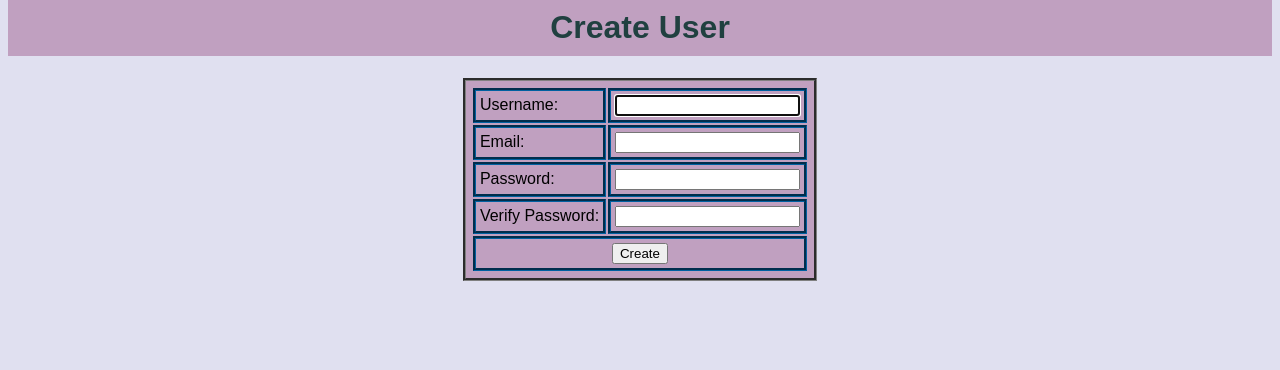
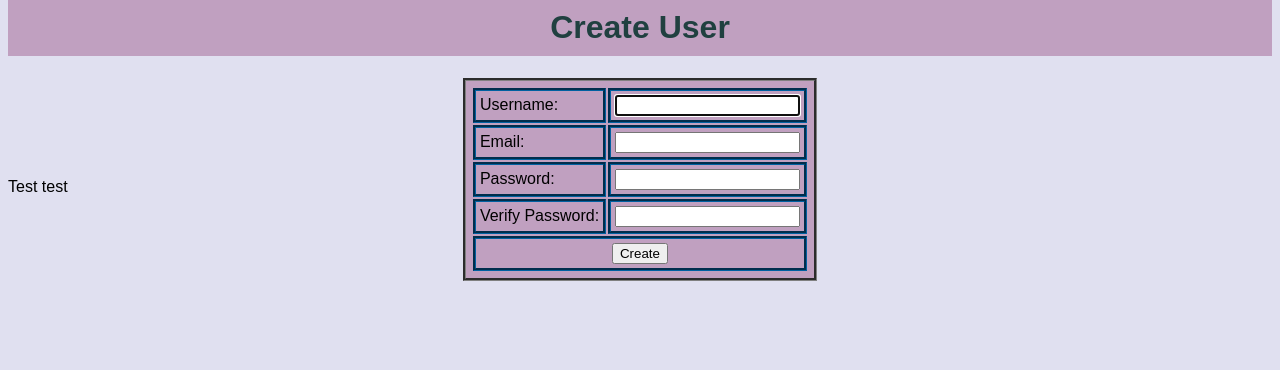
Before and after one commit to elack33/MyDIversityRankProject, a Django app: page /create_user/ in a window 1280 px wide. Shown: the part 22-392 px from the top of the page. Run offline with Django 3.2, Linux system fonts and the light colour scheme; parts of the project's set-up code (start-up, migrations or seed data) failed here and were passed over.

Commit message:
Test new repo

```diff
--- a/templates/mdr_base.html
+++ b/templates/mdr_base.html
@@ -14,7 +14,7 @@
     <div class="textblock">
         {% block content %}{% endblock %}
     </div>
-
+    Test test
     <div class="links">
         {% block links %}
             <table class="nav">
```
